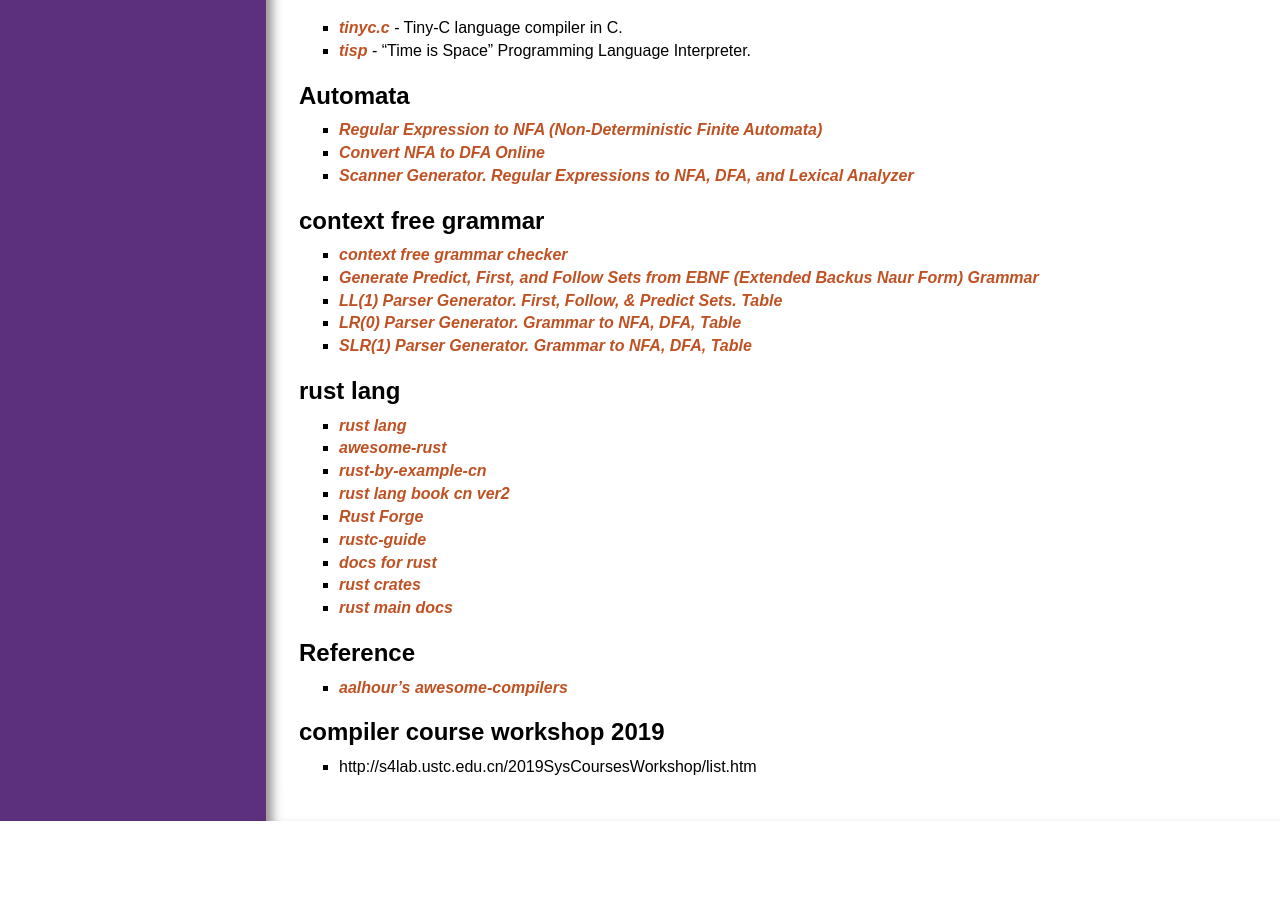
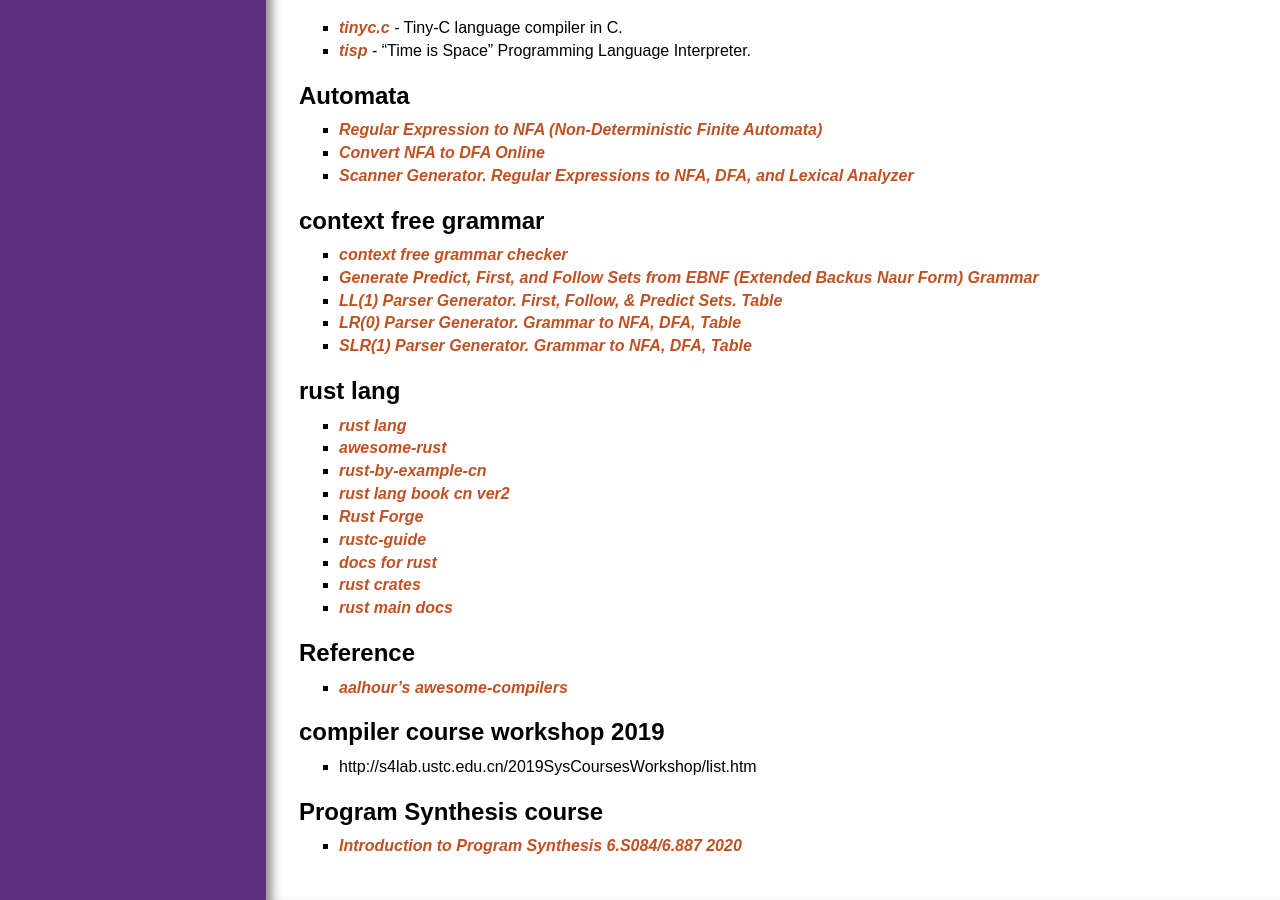
Before and after one commit to chyyuu/compiler_course_info, a Jekyll site: the page built from resources.md, in a window 1280 px wide and 900 px high, scrolled down 5631 px. Built offline with Jekyll 4.4.1, drawn with Linux system fonts in a browser that asks for light colours; nearby versions of some CDN libraries; our own code applies the rules of GitHub Pages for plain Markdown files; before the commit the page ends 6452 px from its top, so only the background shows below that.

Commit message:
Update resources.md

```diff
--- a/resources.md
+++ b/resources.md
@@ -235,3 +235,6 @@
 
 ## compiler course workshop 2019
  - http://s4lab.ustc.edu.cn/2019SysCoursesWorkshop/list.htm
+
+## Program Synthesis course
+ - [Introduction to Program Synthesis 6.S084/6.887 2020](https://people.csail.mit.edu/asolar/SynthesisCourse/index.htm)
```
